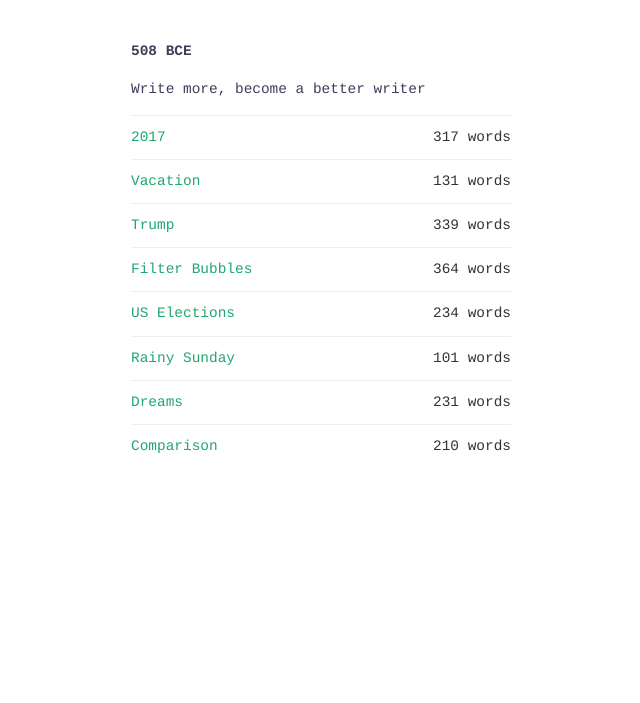
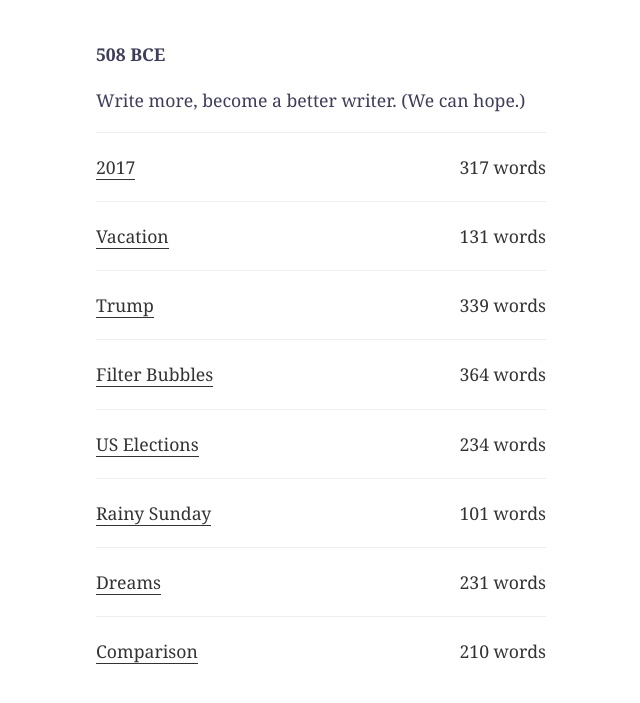
Before and after one commit to capshaw/508bce, a Jekyll site: the page built from index.html, in a window 1280 px wide. Shown: the top 703 px of the page, without its empty margins (319-959 px from the left). Built offline with Jekyll 4.4.1, drawn with Linux system fonts in a browser that asks for light colours.

Commit message:
Font changes

```diff
--- a/index.html
+++ b/index.html
@@ -5,7 +5,7 @@ layout: page
 
 <h1>508 BCE</h1>
 
-<p>Write more, become a better writer</p>
+<p>Write more, become a better writer. (We can hope.)</p>
 
 {% for page in site.pages reversed %}
   {% if page.in_navigation %}
--- a/static/css/main.css
+++ b/static/css/main.css
@@ -1,6 +1,6 @@
 body, html {
-  font-family: Courier, monospace;
-  font-size: 95%;
+  font-family: Georgia, "Times New Roman", serif;
+  font-size: 105%;
   line-height: 1.6;
   color: #3e3d5a;
 }
@@ -10,21 +10,17 @@ h1 {
 }
 
 a {
-  color: #21A66F;
+  color: #333;
   text-decoration: none;
+  border-bottom: 1px solid #333;
 }
 
 li {
   margin-left: -20px;
 }
 
-strong {
-    background: yellow;
-    padding: 2px;
-}
-
 a.nice-link {
-  border: 1px solid #21A66F;
+  border: 1px solid #333;
   border-radius: 4px;
   padding: 10px;
   display: block;
@@ -33,7 +29,7 @@ a.nice-link {
 }
 
 .container {
-  max-width: 380px;
+  max-width: 450px;
   margin: 40px auto;
   padding: 0 10px;
 }
@@ -52,5 +48,12 @@ a.nice-link {
 
 .post-row {
   border-top: 1px solid #eee;
-  padding: 10px 0;
+  padding: 20px 0;
 }
+
+.logo {
+    background: url(/salon_logo_0.5.png) no-repeat center center;
+    width: 100%;
+    height: 100px;
+    background-size: contain;
+}
```
Also changed, not shown: salon_logo_0.5.png (added).
